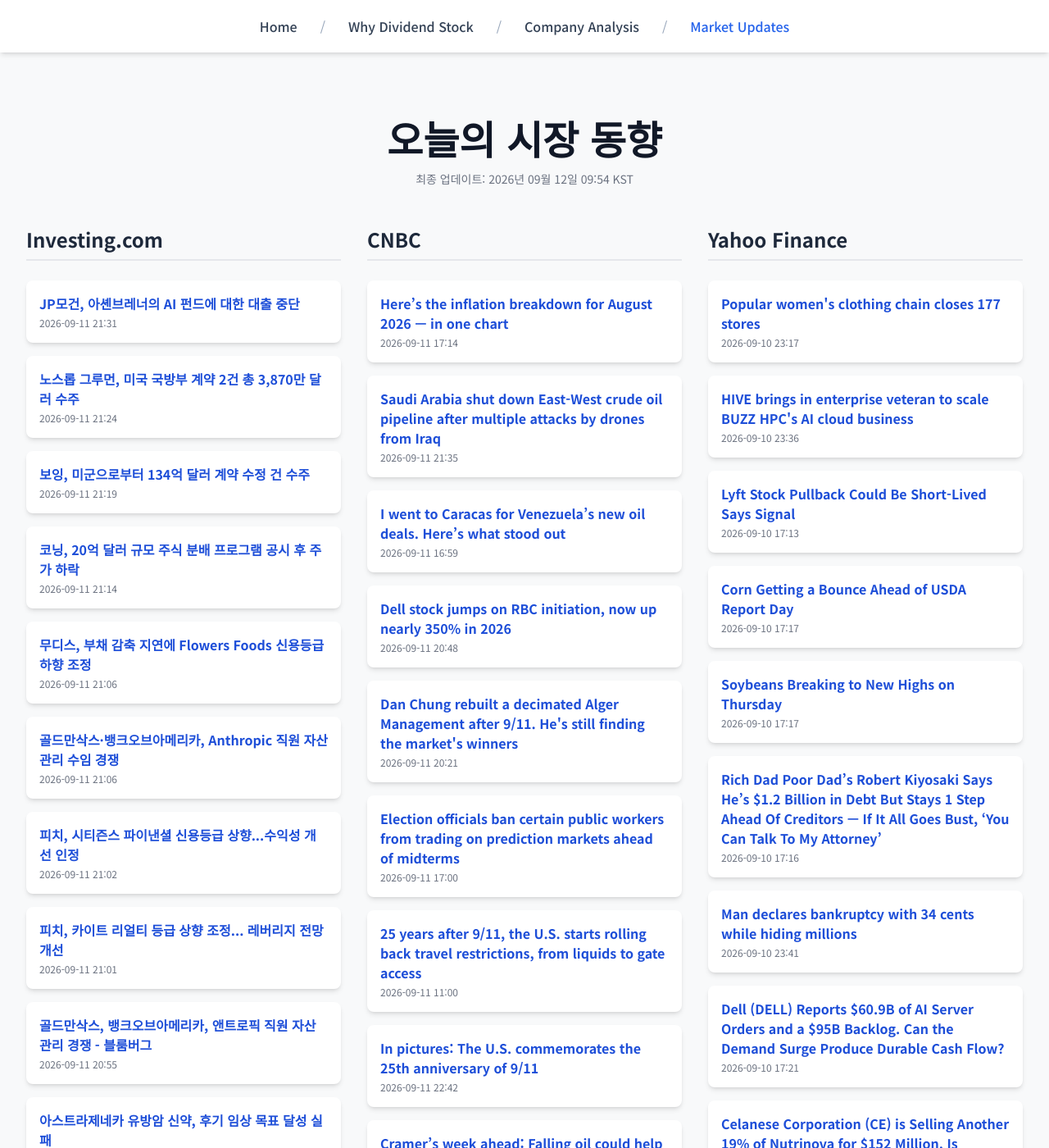
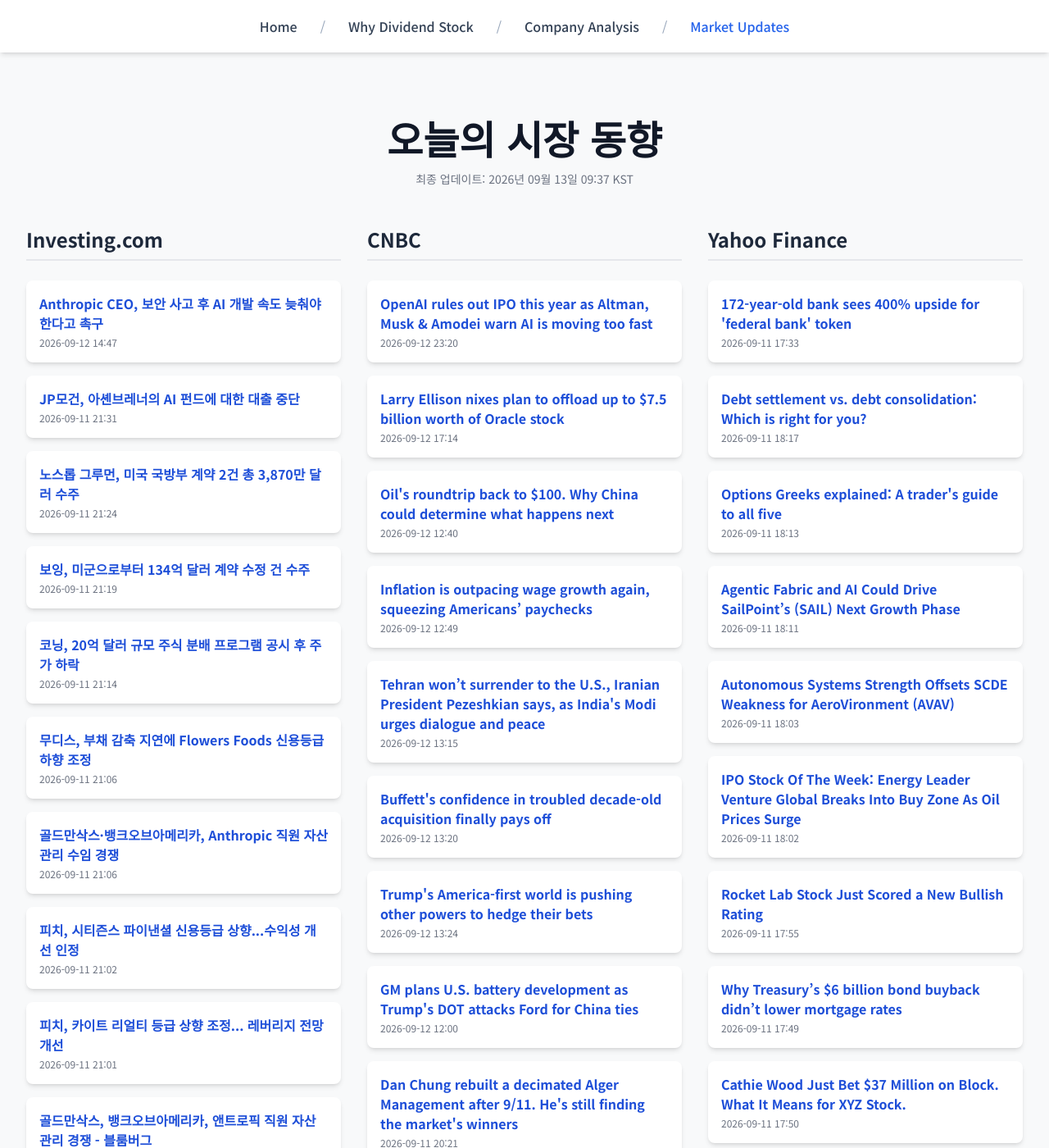
Before and after one commit to Kay-Hwang/my-company-analysis, a Jekyll site: the page built from market-updates.html, in a window 1280 px wide and 1400 px high. Shown: the whole window at 82% size. Built offline with Jekyll 4.4.1, drawn with Linux system fonts in a browser that asks for light colours; nearby versions of some CDN libraries; a script that is not in the unit is left out; some of the changed text lies outside the part shown.

Commit message:
Update daily data

```diff
--- a/_data/latest_data.json
+++ b/_data/latest_data.json
@@ -1,7 +1,13 @@
 {
-  "lastUpdated": "2026년 09월 12일 09:54 KST",
+  "lastUpdated": "2026년 09월 13일 09:37 KST",
   "news": {
     "investing": [
+      {
+        "title": "Anthropic CEO, 보안 사고 후 AI 개발 속도 늦춰야 한다고 촉구",
+        "link": "https://kr.investing.com/news/stock-market-news/article-2092485",
+        "pubDate": "2026-09-12 14:47:40",
+        "summary": "Anthropic CEO, 보안 사고 후 AI 개발 속도 늦춰야 한다고 촉구"
+      },
       {
         "title": "JP모건, 아셴브레너의 AI 펀드에 대한 대출 중단",
         "link": "https://kr.investing.com/news/stock-market-news/article-2092331",
@@ -55,38 +61,56 @@
         "link": "https://kr.investing.com/news/stock-market-news/article-93CH-2092301",
         "pubDate": "2026-09-11 20:55:25",
         "summary": "골드만삭스, 뱅크오브아메리카, 앤트로픽 직원 자산 관리 경쟁 - 블룸버그"
-      },
-      {
-        "title": "아스트라제네카 유방암 신약, 후기 임상 목표 달성 실패",
-        "link": "https://kr.investing.com/news/stock-market-news/article-93CH-2092298",
-        "pubDate": "2026-09-11 20:52:51",
-        "summary": "아스트라제네카 유방암 신약, 후기 임상 목표 달성 실패"
       }
     ],
     "cnbc": [
       {
-        "title": "Here’s the inflation breakdown for August 2026 — in one chart",
-        "link": "https://www.cnbc.com/2026/09/11/cpi-inflation-breakdown-august-2026.html",
-        "pubDate": "Fri, 11 Sep 2026 17:14:27 GMT",
-        "summary": "Inflation remained stubbornly high in August, largely on the back of higher energy prices amid the Iran war, economists said."
+        "title": "OpenAI rules out IPO this year as Altman, Musk & Amodei warn AI is moving too fast",
+        "link": "https://www.cnbc.com/2026/09/12/anthropics-amodei-proposes-plan-to-slow-the-pace-of-advancing-ai-capabilities.html",
+        "pubDate": "Sat, 12 Sep 2026 23:20:43 GMT",
+        "summary": "Altman's IPO comments and Amodei's public call for more careful pacing of AI development cap a week of loud AI warnings."
       },
       {
-        "title": "Saudi Arabia shut down East-West crude oil pipeline after multiple attacks by drones from Iraq",
-        "link": "https://www.cnbc.com/2026/09/11/saudi-arabia-shut-down-east-west-crude-oil-pipeline.html",
-        "pubDate": "Fri, 11 Sep 2026 21:35:14 GMT",
-        "summary": "Iran-allied Houthi militants in Yemen have escalated strikes on Saudi Arabia this week."
+        "title": "Larry Ellison nixes plan to offload up to $7.5 billion worth of Oracle stock",
+        "link": "https://www.cnbc.com/2026/09/12/larry-ellison-nixes-plan-to-offload-up-to-7point5-billion-worth-of-oracle-stock-.html",
+        "pubDate": "Sat, 12 Sep 2026 17:14:56 GMT",
+        "summary": "Oracle founder Larry Ellison has canceled his plan to sell up to $7.5 billion worth of stock in the software company."
       },
       {
-        "title": "I went to Caracas for Venezuela’s new oil deals. Here’s what stood out",
-        "link": "https://www.cnbc.com/2026/09/11/the-inside-story-on-the-historic-us-venezuela-oil-deal-and-how-it-will-work.html",
-        "pubDate": "Fri, 11 Sep 2026 16:59:05 GMT",
-        "summary": "CNBC was one of just a handful of news organizations allowed to travel to Caracas with the U.S. secretary of energy."
+        "title": "Oil's roundtrip back to $100. Why China could determine what happens next",
+        "link": "https://www.cnbc.com/2026/09/12/oils-roundtrip-back-to-100-why-china-could-determine-what-happens-next.html",
+        "pubDate": "Sat, 12 Sep 2026 12:40:05 GMT",
+        "summary": "The U.S. crude oil price on Thursday topped $102 per barrel for its highest close since May."
       },
       {
-        "title": "Dell stock jumps on RBC initiation, now up nearly 350% in 2026",
-        "link": "https://www.cnbc.com/2026/09/11/dell-stock-rbc-initiation.html",
-        "pubDate": "Fri, 11 Sep 2026 20:48:19 GMT",
-        "summary": "Dell sold about $16.4 billion of AI servers in its second quarter, RBC said."
+        "title": "Inflation is outpacing wage growth again, squeezing Americans’ paychecks",
+        "link": "https://www.cnbc.com/2026/09/12/inflation-is-outpacing-wage-growth-again-squeezing-americans-paychecks.html",
+        "pubDate": "Sat, 12 Sep 2026 12:49:15 GMT",
+        "summary": "In August, consumer prices rose 3.4% over the past year while wages increased just 3.1%."
+      },
+      {
+        "title": "Tehran won’t surrender to the U.S., Iranian President Pezeshkian says, as India's Modi urges dialogue and peace",
+        "link": "https://www.cnbc.com/2026/09/12/iran-us-israel-war-india-brics.html",
+        "pubDate": "Sat, 12 Sep 2026 13:15:04 GMT",
+        "summary": "On his first visit to India, Iranian President Masoud Pezeshkian said he will not surrender to the U.S. and Israel, as New Delhi renewed its appeal for peace."
+      },
+      {
+        "title": "Buffett's confidence in troubled decade-old acquisition finally pays off",
+        "link": "https://www.cnbc.com/2026/09/12/buffetts-confidence-in-troubled-decade-old-acquisition-finally-pays-off.html",
+        "pubDate": "Sat, 12 Sep 2026 13:20:04 GMT",
+        "summary": "Warren Buffett has said he paid too much for Precision Castparts in 2016. Now its complex metal castings are in high demand."
+      },
+      {
+        "title": "Trump's America-first world is pushing other powers to hedge their bets",
+        "link": "https://www.cnbc.com/2026/09/12/brics-summit-xi-putin-modi-trump.html",
+        "pubDate": "Sat, 12 Sep 2026 13:24:33 GMT",
+        "summary": "Xi, Putin and Modi meet in New Delhi as U.S. tariffs, sanctions and the Iran war test whether BRICS members can find more common ground."
+      },
+      {
+        "title": "GM plans U.S. battery development as Trump's DOT attacks Ford for China ties",
+        "link": "https://www.cnbc.com/2026/09/12/gm-us-battery-development-ford-china-ties.html",
+        "pubDate": "Sat, 12 Sep 2026 12:00:01 GMT",
+        "summary": "Most battery cells currently rely on raw materials from China. GM is seeking to establish domestic supply chains both for EVs and energy storage."
       },
       {
         "title": "Dan Chung rebuilt a decimated Alger Management after 9/11. He's still finding the market's winners",
@@ -95,96 +119,72 @@
         "summary": "The CEO and chief investment officer at Fred Alger Management survived the attack by chance. He was tasked with reconstruction after 35 staffers died."
       },
       {
-        "title": "Election officials ban certain public workers from trading on prediction markets ahead of midterms",
-        "link": "https://www.cnbc.com/2026/09/11/election-officials-ban-employees-from-prediction-markets.html",
-        "pubDate": "Fri, 11 Sep 2026 17:00:48 GMT",
-        "summary": "Ahead of the midterms, election officials ban certain workers from using prediction markets to reassure the public they are committed to election integrity."
-      },
-      {
-        "title": "25 years after 9/11, the U.S. starts rolling back travel restrictions, from liquids to gate access",
-        "link": "https://www.cnbc.com/2026/09/11/9/11-anniversary-air-travel.html",
-        "pubDate": "Fri, 11 Sep 2026 11:00:01 GMT",
-        "summary": "Years after 9/11, the U.S. government is walking back some security screenings as threats and technology evolve."
-      },
-      {
         "title": "In pictures: The U.S. commemorates the 25th anniversary of 9/11",
         "link": "https://www.cnbc.com/2026/09/11/us-commemorates-25th-anniversary-9/11-photos.html",
         "pubDate": "Fri, 11 Sep 2026 22:42:14 GMT",
         "summary": "On Sept. 11, 2001, hijackers flew planes into the World Trade Center and the Pentagon, killing thousands. Photos capture those marking the 25th anniversary."
-      },
-      {
-        "title": "Cramer’s week ahead: Falling oil could help stocks but Fed is the next big test",
-        "link": "https://www.cnbc.com/2026/09/11/cramers-week-ahead-falling-oil-fed.html",
-        "pubDate": "Fri, 11 Sep 2026 22:35:09 GMT",
-        "summary": "CNBC’s Jim Cramer said falling oil prices helped fuel Friday’s rebound, but warned next week’s Federal Reserve meeting will be the next test for stocks."
-      },
-      {
-        "title": "Bonds are going on tilt. How to play them, says Mike Khouw",
-        "link": "https://www.cnbc.com/2026/09/11/bonds-are-going-on-tilt-how-to-play-them-says-mike-khouw.html",
-        "pubDate": "Fri, 11 Sep 2026 16:26:14 GMT",
-        "summary": "Warren Buffett once said interest rates are to asset prices what gravity is to matter. If the options market is correct, things could get heavy, says Mike Khouw."
       }
     ],
     "yahoo": [
       {
-        "title": "Popular women's clothing chain closes 177 stores",
-        "link": "https://finance.yahoo.com/small-business/articles/popular-womens-clothing-chain-closes-231700943.html",
-        "pubDate": "2026-09-10T23:17:00Z",
-        "summary": "Popular women's clothing chain closes 177 stores"
+        "title": "172-year-old bank sees 400% upside for 'federal bank' token",
+        "link": "https://finance.yahoo.com/markets/crypto/articles/172-old-bank-sees-400-173349444.html",
+        "pubDate": "2026-09-11T17:33:49Z",
+        "summary": "172-year-old bank sees 400% upside for 'federal bank' token"
       },
       {
-        "title": "HIVE brings in enterprise veteran to scale BUZZ HPC's AI cloud business",
-        "link": "https://finance.yahoo.com/technology/ai/articles/hive-brings-enterprise-veteran-scale-233612805.html",
-        "pubDate": "2026-09-10T23:36:12Z",
-        "summary": "HIVE brings in enterprise veteran to scale BUZZ HPC's AI cloud business"
+        "title": "Debt settlement vs. debt consolidation: Which is right for you?",
+        "link": "https://finance.yahoo.com/personal-finance/personal-loans/article/debt-settlement-vs-debt-consolidation-181734857.html",
+        "pubDate": "2026-09-11T18:17:34Z",
+        "summary": "Debt settlement vs. debt consolidation: Which is right for you?"
       },
       {
-        "title": "Lyft Stock Pullback Could Be Short-Lived Says Signal",
-        "link": "https://finance.yahoo.com/markets/stocks/articles/lyft-stock-pullback-could-short-171316715.html",
-        "pubDate": "2026-09-10T17:13:16Z",
-        "summary": "Lyft Stock Pullback Could Be Short-Lived Says Signal"
+        "title": "Options Greeks explained: A trader's guide to all five",
+        "link": "https://finance.yahoo.com/personal-finance/investing/article/options-greeks-181341422.html",
+        "pubDate": "2026-09-11T18:13:41Z",
+        "summary": "Options Greeks explained: A trader's guide to all five"
       },
       {
-        "title": "Corn Getting a Bounce Ahead of USDA Report Day",
-        "link": "https://finance.yahoo.com/markets/commodities/articles/corn-getting-bounce-ahead-usda-171700522.html",
-        "pubDate": "2026-09-10T17:17:00Z",
-        "summary": "Corn Getting a Bounce Ahead of USDA Report Day"
+        "title": "Agentic Fabric and AI Could Drive SailPoint’s (SAIL) Next Growth Phase",
+        "link": "https://finance.yahoo.com/technology/ai/articles/agentic-fabric-ai-could-drive-181137656.html",
+        "pubDate": "2026-09-11T18:11:37Z",
+        "summary": "Agentic Fabric and AI Could Drive SailPoint’s (SAIL) Next Growth Phase"
       },
       {
-        "title": "Soybeans Breaking to New Highs on Thursday",
-        "link": "https://finance.yahoo.com/markets/commodities/articles/soybeans-breaking-highs-thursday-171700583.html",
-        "pubDate": "2026-09-10T17:17:00Z",
-        "summary": "Soybeans Breaking to New Highs on Thursday"
+        "title": "Autonomous Systems Strength Offsets SCDE Weakness for AeroVironment (AVAV)",
+        "link": "https://finance.yahoo.com/markets/stocks/articles/autonomous-systems-strength-offsets-scde-180302332.html",
+        "pubDate": "2026-09-11T18:03:02Z",
+        "summary": "Autonomous Systems Strength Offsets SCDE Weakness for AeroVironment (AVAV)"
       },
       {
-        "title": "Rich Dad Poor Dad’s Robert Kiyosaki Says He’s $1.2 Billion in Debt But Stays 1 Step Ahead Of Creditors — If It All Goes Bust, ‘You Can Talk To My Attorney’",
-        "link": "https://finance.yahoo.com/real-estate/articles/rich-dad-poor-dad-robert-171657991.html",
-        "pubDate": "2026-09-10T17:16:57Z",
-        "summary": "Rich Dad Poor Dad’s Robert Kiyosaki Says He’s $1.2 Billion in Debt But Stays 1 Step Ahead Of Creditors — If It All Goes Bust, ‘You Can Talk To My Attorney’"
+        "title": "IPO Stock Of The Week: Energy Leader Venture Global Breaks Into Buy Zone As Oil Prices Surge",
+        "link": "https://www.investors.com/stock-lists/ipo-analysis/venture-stock-vg-stock/?src=A00220&yptr=yahoo",
+        "pubDate": "2026-09-11T18:02:24Z",
+        "summary": "IPO Stock Of The Week: Energy Leader Venture Global Breaks Into Buy Zone As Oil Prices Surge"
       },
       {
-        "title": "Man declares bankruptcy with 34 cents while hiding millions",
-        "link": "https://finance.yahoo.com/markets/crypto/articles/man-declares-bankruptcy-34-cents-234136167.html",
-        "pubDate": "2026-09-10T23:41:36Z",
-        "summary": "Man declares bankruptcy with 34 cents while hiding millions"
+        "title": "Rocket Lab Stock Just Scored a New Bullish Rating",
+        "link": "https://finance.yahoo.com/markets/stocks/articles/rocket-lab-stock-just-scored-175544518.html",
+        "pubDate": "2026-09-11T17:55:44Z",
+        "summary": "Rocket Lab Stock Just Scored a New Bullish Rating"
       },
       {
-        "title": "Dell (DELL) Reports $60.9B of AI Server Orders and a $95B Backlog. Can the Demand Surge Produce Durable Cash Flow?",
-        "link": "https://finance.yahoo.com/technology/ai/articles/dell-dell-reports-60-9b-172135958.html",
-        "pubDate": "2026-09-10T17:21:35Z",
-        "summary": "Dell (DELL) Reports $60.9B of AI Server Orders and a $95B Backlog. Can the Demand Surge Produce Durable Cash Flow?"
+        "title": "Why Treasury’s $6 billion bond buyback didn’t lower mortgage rates",
+        "link": "https://finance.yahoo.com/personal-finance/mortgages/article/why-treasurys-6-billion-bond-buyback-didnt-lower-mortgage-rates-174923069.html",
+        "pubDate": "2026-09-11T17:49:23Z",
+        "summary": "Why Treasury’s $6 billion bond buyback didn’t lower mortgage rates"
       },
       {
-        "title": "Celanese Corporation (CE) is Selling Another 19% of Nutrinova for $152 Million. Is Deleveraging Worth Reducing Its Stake to 11%?",
-        "link": "https://finance.yahoo.com/markets/stocks/articles/celanese-corporation-ce-selling-another-172639666.html",
-        "pubDate": "2026-09-10T17:26:39Z",
-        "summary": "Celanese Corporation (CE) is Selling Another 19% of Nutrinova for $152 Million. Is Deleveraging Worth Reducing Its Stake to 11%?"
+        "title": "Cathie Wood Just Bet $37 Million on Block. What It Means for XYZ Stock.",
+        "link": "https://finance.yahoo.com/markets/stocks/articles/cathie-wood-just-bet-37-175034828.html",
+        "pubDate": "2026-09-11T17:50:34Z",
+        "summary": "Cathie Wood Just Bet $37 Million on Block. What It Means for XYZ Stock."
       },
       {
-        "title": "Macy's, Inc. Q2 2026 Earnings Call Summary",
-        "link": "https://finance.yahoo.com/markets/stocks/articles/macys-inc-q2-2026-earnings-170816602.html",
-        "pubDate": "2026-09-10T17:08:16Z",
-        "summary": "Macy's, Inc. Q2 2026 Earnings Call Summary"
+        "title": "Cognition AI's latest round sparked an investor frenzy",
+        "link": "https://finance.yahoo.com/technology/ai/articles/cognition-ais-latest-round-sparked-181700591.html",
+        "pubDate": "2026-09-11T18:17:00Z",
+        "summary": "Cognition AI's latest round sparked an investor frenzy"
       }
     ]
   }
```
